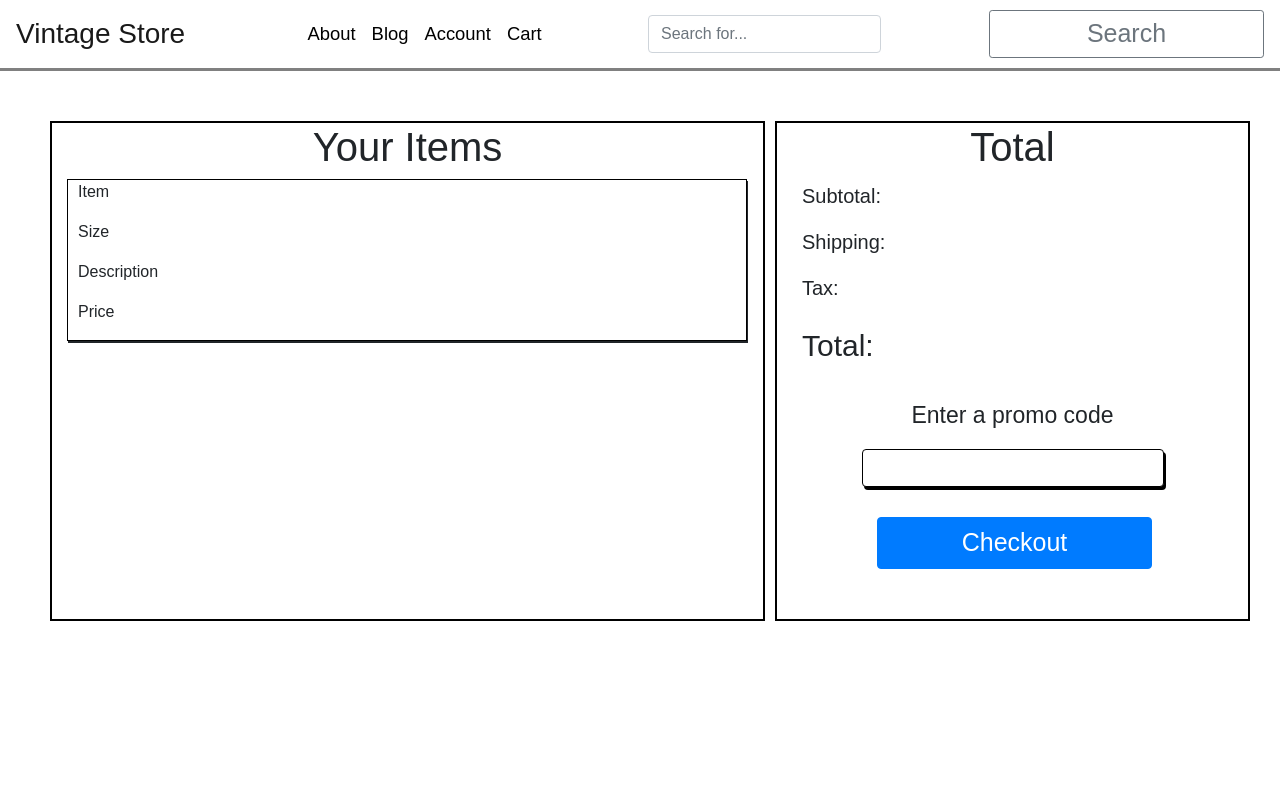
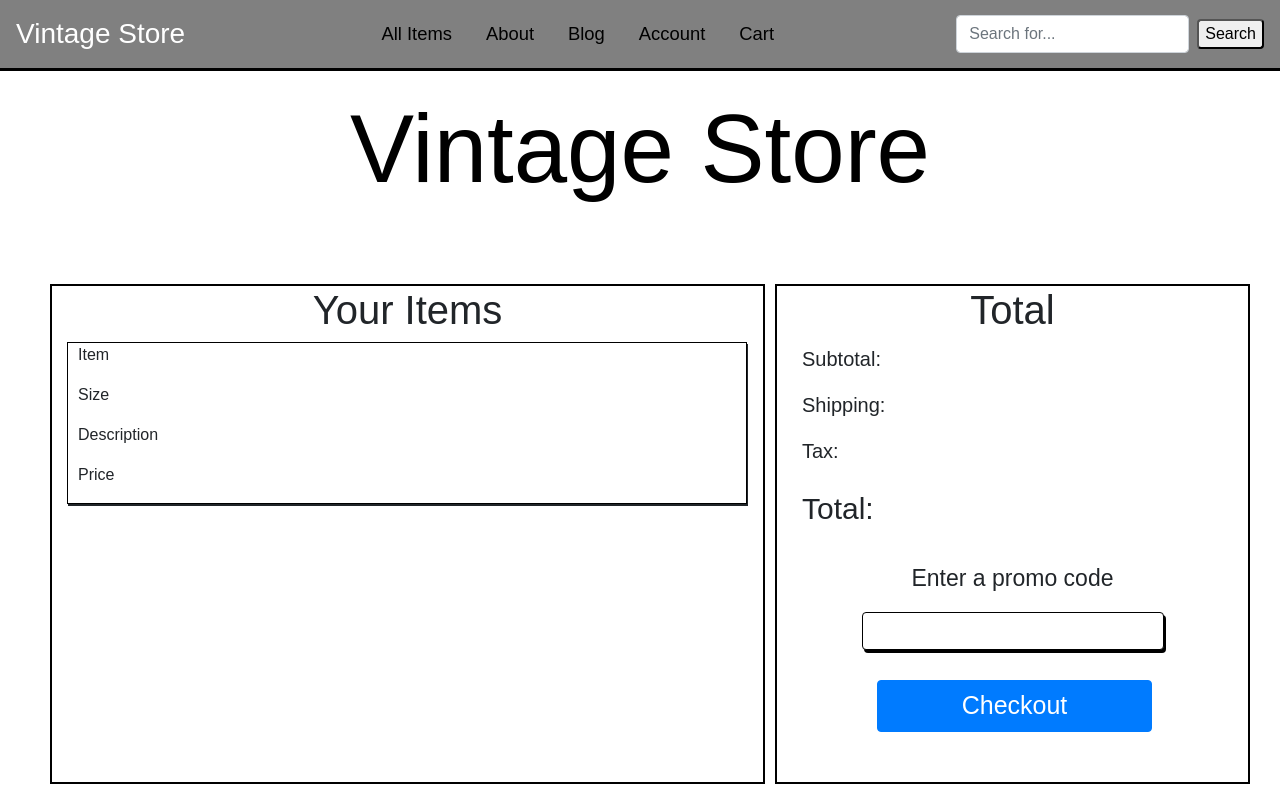
Before and after one commit to SaraBroad/VintageStore, a React (Create React App) app in the folder client/: page /cart in a window 1280 px wide. Built offline with nearby package versions, Linux system fonts and the light colour scheme.

Commit message:
navbar updates

```diff
--- a/client/src/App.js
+++ b/client/src/App.js
@@ -5,6 +5,7 @@ import {
   Link
 } from 'react-router-dom'
 import { Helmet } from "react-helmet";
+import All from "./pages/All";
 import Blog from "./pages/Blog";
 import About from "./pages/About";
 import Cart from "./pages/Cart";
@@ -17,32 +18,7 @@ import Jumbotron from "./components/Jumbotron";
 import Footer from "./components/Footer";
 import Contact from "./pages/Contact";
 import Wrapper from "./components/Wrapper";
-
-
-// ORIGINAL CODE
-// const App = () => (
-//   <Router>
-//     <div>
-//       <Navbar>
-//         <Route exact path="/about" component={About} />
-//         <Route exact path="/blog" component={Blog} />
-//         <Route exact path="/account" component={Account} />
-//         <Route exact path="/cart" component={Cart} />
-//         <Search />
-//       </Navbar>
-//       <Wrapper>
-//         <Route exact path="/" component={Home} />
-//         <Jumbotron />
-//       </Wrapper>
-//       <Footer >
-//         <Route exact path="/contact" component={Contact} />
-//         <Route exact path="/FAQs" component={FAQs} />
-//       </Footer>
-//     </div>
-//   </Router>
-// );
-
-// export default App;
+import Container from "./components/Container";
 
 
 //this code renders home, cart, and likely any page that contains components
@@ -50,12 +26,14 @@ const App = () => (
   <Router>
     <div>
       <Navbar />
+      <Container />
       <Wrapper>
+        <Route exact path="/all" component={All} />
         <Route exact path="/about" component={About} />
         <Route exact path="/blog" component={Blog} />
         <Route exact path="/account" component={Account} />
         <Route exact path="/cart" component={Cart} />
-        <Route exact path="/" component={Home} />
+        <Route exact path="/home" component={Home} />
         {/* Search is already in Navbar.css */}
         {/* <Search /> */}
         <Jumbotron />
--- /dev/null
+++ b/client/src/components/Container/Container.css
@@ -0,0 +1,10 @@
+h2 {
+    font-size: 6rem !important;
+    text-align: center;
+    color: black;
+    padding: 20px;
+}
+
+.homelink:hover {
+    text-decoration: none;
+}
--- /dev/null
+++ b/client/src/components/Container/Container.js
@@ -0,0 +1,15 @@
+import React from "react";
+import { Link } from "react-router-dom";
+import "./Container.css";
+
+
+// Depending on the current path, this component sets the "active" class on the appropriate navigation link item
+const Container = props => (
+  <div>
+    <Link className="homelink" to="/home">
+      <h2>Vintage Store</h2>
+    </Link>
+  </div>
+);
+
+export default Container;
--- /dev/null
+++ b/client/src/components/Container/index.js
@@ -0,0 +1 @@
+export { default } from "./Container";
--- a/client/src/components/Navbar/Navbar.css
+++ b/client/src/components/Navbar/Navbar.css
@@ -1,7 +1,7 @@
 .navbar {
-    background-color: white !important;
-    color: black !important;
-    border-bottom: solid gray!important;
+    background-color: gray !important;
+    color: white !important;
+    border-bottom: solid black !important;
 }
 
 .nav-link:hover {
@@ -28,3 +28,8 @@
 .nav-link {
     font-size: 1.15rem;
 }
+
+nav li {
+    padding-right: 10px;
+    padding-left: 8px;
+}
--- a/client/src/components/Navbar/Navbar.js
+++ b/client/src/components/Navbar/Navbar.js
@@ -5,21 +5,33 @@ import Search from "../Search";
 
 // Depending on the current path, this component sets the "active" class on the appropriate navigation link item
 const Navbar = props => (
-  <nav className="navbar navbar-expand-lg navbar-light bg-light justify-content-between">
-    <Link className="navbar-brand" to="/">
+  <nav className="navbar navbar-expand-lg navbar-dark bg-dark justify-content-between">
+    <Link className="navbar-brand" to="/home">
       Vintage Store
     </Link>
     <div>
       <ul className="navbar-nav">
         <li
           className={
-            window.location.pathname === "/" ||
+            window.location.pathname === "/all" ||
+              window.location.pathname === "/all"
+              ? "nav-item active"
+              : "nav-item"
+          }
+        >
+          <Link to="/all" className="nav-link">
+            All Items
+          </Link>
+        </li>
+        <li
+          className={
+            window.location.pathname === "/about" ||
               window.location.pathname === "/about"
               ? "nav-item active"
               : "nav-item"
           }
         >
-          <Link to="/" className="nav-link">
+          <Link to="/about" className="nav-link">
             About
           </Link>
         </li>
--- a/client/src/components/Search/Search.css
+++ b/client/src/components/Search/Search.css
@@ -0,0 +1,8 @@
+.searchbtn {
+    border-radius: .25rem;
+}
+
+.searchbtn:hover {
+    color: black !important;
+    background-color: lightgray;
+}
--- a/client/src/components/Search/Search.js
+++ b/client/src/components/Search/Search.js
@@ -28,7 +28,8 @@ class Search extends Component {
          onChange={this.handleInputChange}
        />
        <p>{this.state.query}</p>
-       <button className="btn btn-outline-secondary btn-sm my-2 my-sm-0" type="submit">Search</button>
+       {' '}
+       <button type="submit" class="searchbtn">Search</button>
      </form>
    )
  }
```
Also changed, not shown: client/src/App.css (deleted, +0 -28 lines), 2 other files (tests, documents, lock files or other folders).
